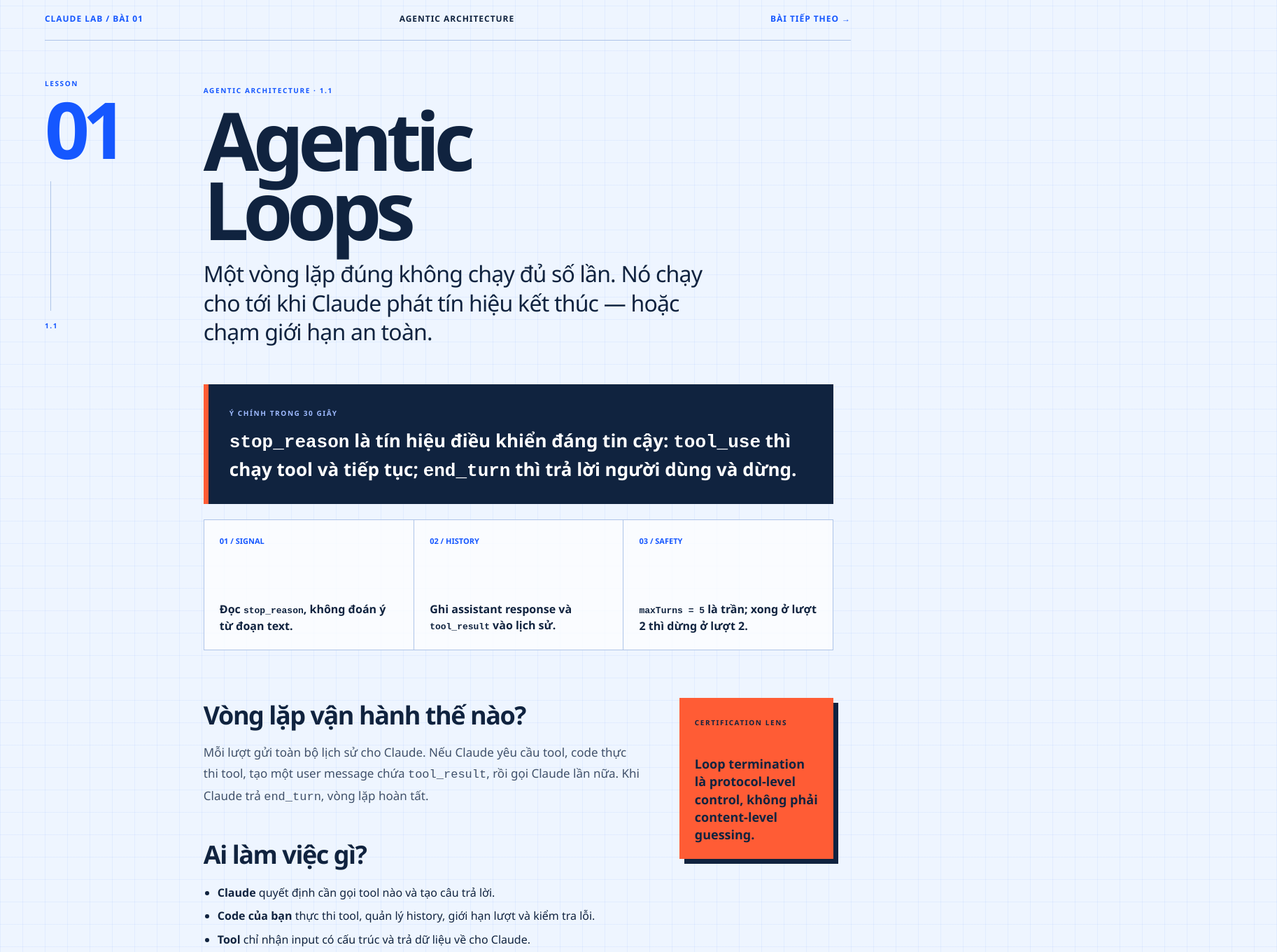
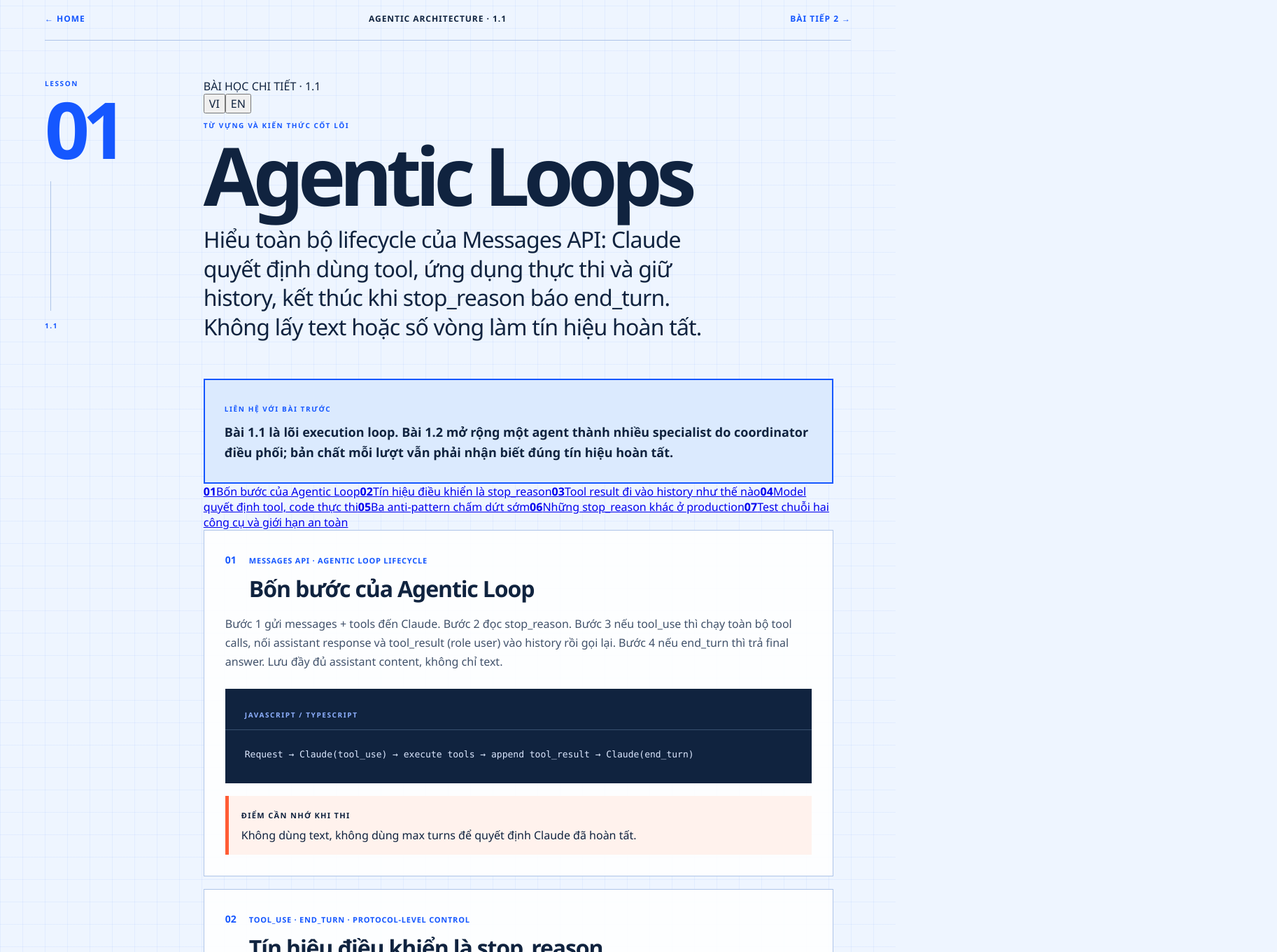
Before and after one commit to AnTuY154/claude_learn, a Next.js app: page /lesson1 in a window 1280 px wide. Shown: the part 120-1480 px from the top of the page at 70% size, 1825 px wide, since content can reach past the window. Built offline with nearby package versions, Linux system fonts and the light colour scheme; no server answers.

Commit message:
refactor(course): use unified bilingual learning flow for lesson 1.1

```diff
--- a/app/lesson1/page.tsx
+++ b/app/lesson1/page.tsx
@@ -1,175 +1,7 @@
-"use client";
+import BilingualLesson from "@/app/components/BilingualLesson";
 
-import Link from "next/link";
-import { ExamDecisionBoard } from "@/app/components/ExamDecisionBoard";
-import { FoundationTheory, FoundationQuiz } from "@/app/components/FoundationStudy";
-import { FormEvent, useState } from "react";
-
-type TraceStep = {
-  turn: number;
-  request: unknown;
-  response: { stop_reason?: string | null; [key: string]: unknown };
-  toolResultMessage?: unknown;
-};
-
-const traps = [
-  "Kết thúc khi thấy text block — text có thể xuất hiện cùng tool_use.",
-  "Tìm câu “đã xong” trong nội dung — natural language không phải control signal.",
-  "Dùng số lượt làm điều kiện hoàn tất — max loop chỉ là safety cap.",
-  "Ép tool_choice = any — model có thể bị buộc gọi tool dù đã đủ dữ liệu.",
-];
-
+// Trang bài học thống nhất: Theory (VI/EN) → Summary → Quiz → Build Exercise.
+// GitHub Pages export tĩnh; API key chỉ chạy trong scripts/live-labs.mjs phía Node.
 export default function Lesson1Page() {
-  const [prompt, setPrompt] = useState("Tính tiền 2kg táo và 10 bông hoa hồng");
-  const [answer, setAnswer] = useState("");
-  const [error, setError] = useState("");
-  const [trace, setTrace] = useState<TraceStep[]>([]);
-  const [loading, setLoading] = useState(false);
-
-  async function submit(event: FormEvent<HTMLFormElement>) {
-    event.preventDefault();
-    if (!prompt.trim() || loading) return;
-    setLoading(true);
-    setAnswer("");
-    setError("");
-    setTrace([]);
-
-    try {
-      const response = await fetch("/api/chat", {
-        method: "POST",
-        headers: { "Content-Type": "application/json" },
-        body: JSON.stringify({ prompt }),
-      });
-      const data = (await response.json()) as {
-        answer?: string;
-        error?: string;
-        trace?: TraceStep[];
-      };
-      setTrace(data.trace ?? []);
-      if (!response.ok) throw new Error(data.error || "Yêu cầu thất bại.");
-      setAnswer(data.answer || "Claude không trả về text.");
-    } catch (caught) {
-      setError(caught instanceof Error ? caught.message : "Có lỗi xảy ra.");
-    } finally {
-      setLoading(false);
-    }
-  }
-
-  return (
-    <main className="lesson-page">
-      <nav className="lesson-nav" aria-label="Điều hướng bài học">
-        <Link href="/lesson1">Claude Lab / Bài 01</Link>
-        <span>Agentic Architecture</span>
-        <Link href="/lesson2">Bài tiếp theo →</Link>
-      </nav>
-
-      <div className="lesson-shell">
-        <aside className="lesson-index" aria-label="Số bài học">
-          <span>Lesson</span><strong>01</strong><i /><small>1.1</small>
-        </aside>
-
-        <article className="lesson-body">
-          <header className="lesson-hero">
-            <p>Agentic Architecture · 1.1</p>
-            <h1>Agentic<br />Loops</h1>
-            <h2>Một vòng lặp đúng không chạy đủ số lần. Nó chạy cho tới khi Claude phát tín hiệu kết thúc — hoặc chạm giới hạn an toàn.</h2>
-          </header>
-
-          <section className="lesson-summary">
-            <span>Ý chính trong 30 giây</span>
-            <p><code>stop_reason</code> là tín hiệu điều khiển đáng tin cậy: <code>tool_use</code> thì chạy tool và tiếp tục; <code>end_turn</code> thì trả lời người dùng và dừng.</p>
-          </section>
-
-          <section className="takeaway-grid" aria-label="Ba điểm cần nhớ">
-            <div><b>01 / SIGNAL</b><p>Đọc <code>stop_reason</code>, không đoán ý từ đoạn text.</p></div>
-            <div><b>02 / HISTORY</b><p>Ghi assistant response và <code>tool_result</code> vào lịch sử.</p></div>
-            <div><b>03 / SAFETY</b><p><code>maxTurns = 5</code> là trần; xong ở lượt 2 thì dừng ở lượt 2.</p></div>
-          </section>
-
-          <div className="lesson-columns">
-            <div className="lesson-sections">
-              <section>
-                <h3>Vòng lặp vận hành thế nào?</h3>
-                <p>Mỗi lượt gửi toàn bộ lịch sử cho Claude. Nếu Claude yêu cầu tool, code thực thi tool, tạo một user message chứa <code>tool_result</code>, rồi gọi Claude lần nữa. Khi Claude trả <code>end_turn</code>, vòng lặp hoàn tất.</p>
-              </section>
-              <section>
-                <h3>Ai làm việc gì?</h3>
-                <ul>
-                  <li><strong>Claude</strong> quyết định cần gọi tool nào và tạo câu trả lời.</li>
-                  <li><strong>Code của bạn</strong> thực thi tool, quản lý history, giới hạn lượt và kiểm tra lỗi.</li>
-                  <li><strong>Tool</strong> chỉ nhận input có cấu trúc và trả dữ liệu về cho Claude.</li>
-                </ul>
-              </section>
-            </div>
-            <aside className="exam-card">
-              <span>Certification lens</span>
-              <p>Loop termination là protocol-level control, không phải content-level guessing.</p>
-            </aside>
-          </div>
-
-          <FoundationTheory lessonNumber={1} />
-
-          <section className="pattern-code">
-            <div><span>Core pattern</span><h3>Safety cap, không phải số lượt bắt buộc</h3></div>
-            <pre>{`for (let turn = 0; turn < maxTurns; turn++) {
-  const response = await claude(messages)
-
-  if (response.stop_reason === "end_turn") return finalText(response)
-  if (response.stop_reason !== "tool_use") throw new Error("Unexpected stop")
-
-  messages.push(response)
-  messages.push(runRequestedTools(response))
-}`}</pre>
-          </section>
-
-          <section className="trap-section">
-            <span>Các bẫy thường gặp</span><h3>Bốn cách làm khiến agent loop sai</h3>
-            <ol>{traps.map((trap) => <li key={trap}>{trap}</li>)}</ol>
-          </section>
-
-          <ExamDecisionBoard number={1} />
-
-          <FoundationQuiz lessonNumber={1} />
-
-          <section className="live-lab">
-            <div className="lab-heading">
-              <div><span>Live example</span><h2>Chat và xem protocol chạy thật</h2></div>
-              <b>POST /api/chat</b>
-            </div>
-
-            <div className="chat-card">
-              <div className="card-top"><span>Prompt gửi đến Claude</span><small>Max 5 turns</small></div>
-              <form onSubmit={submit}>
-                <label htmlFor="lesson-prompt">Bạn muốn Claude làm gì?</label>
-                <textarea id="lesson-prompt" value={prompt} onChange={(event) => setPrompt(event.target.value)} maxLength={2000} />
-                <div className="form-foot"><span>{prompt.length}/2000 ký tự</span><button disabled={loading || !prompt.trim() || process.env.NEXT_PUBLIC_STATIC_HOSTING === "true"}>{loading ? "Đang chạy…" : "Chạy agent"}<b>→</b></button></div>
-              </form>
-              {(answer || error) && <div className={`receipt ${error ? "receipt-error" : ""}`}><span>{error ? "Lỗi" : "Kết quả cuối"}</span><p>{error || answer}</p></div>}
-            </div>
-
-            <section className="trace-panel" aria-live="polite">
-              <div className="trace-heading"><div><span>Debug trace</span><h2>Request → AI response → code</h2></div><b>{trace.length} lượt</b></div>
-              {trace.length === 0 && <div className="trace-empty">Chạy ví dụ để xem toàn bộ dữ liệu trao đổi ở từng lượt.</div>}
-              {trace.map((step) => (
-                <details key={step.turn} open>
-                  <summary><span>Lượt {step.turn}</span><code>stop_reason: {step.response.stop_reason ?? "—"}</code></summary>
-                  <div className="trace-content">
-                    <label>1 · Request code gửi tới Claude API</label><pre>{JSON.stringify(step.request, null, 2)}</pre>
-                    <label>2 · Toàn bộ response Claude trả về</label><pre>{JSON.stringify(step.response, null, 2)}</pre>
-                    {step.toolResultMessage !== undefined && <div className="tool-run"><label>3 · Code chạy tool và gửi kết quả lại Claude</label><pre>{JSON.stringify(step.toolResultMessage, null, 2)}</pre></div>}
-                  </div>
-                </details>
-              ))}
-            </section>
-          </section>
-
-          <footer className="lesson-footer">
-            <a href="https://claudecertificationguide.com/learn/1-agentic-architecture/1-1-agentic-loops" target="_blank" rel="noreferrer">Nguồn bài học ↗</a>
-            <span>01 / 07</span>
-            <Link href="/lesson2">Multi-Agent Orchestration →</Link>
-          </footer>
-        </article>
-      </div>
-    </main>
-  );
+  return <BilingualLesson number={1} />;
 }
```
